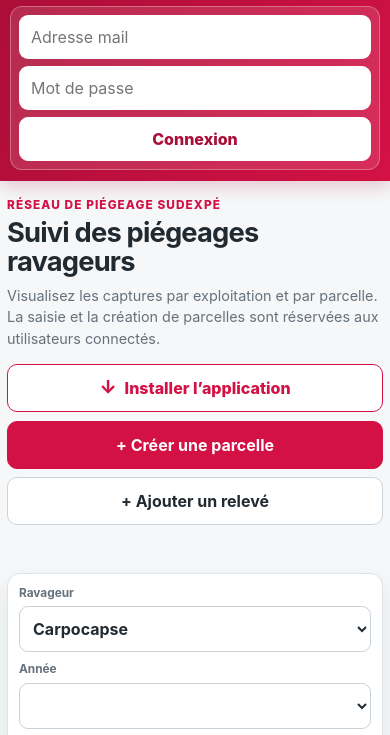
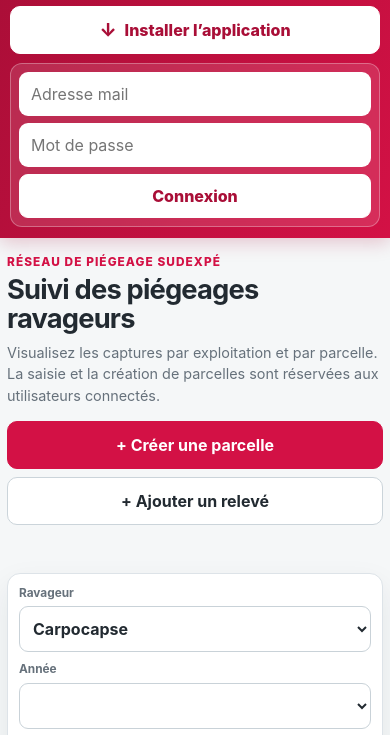
Before and after one commit to juchabs42/SAM-pi-gegage, a plain HTML site: page index.html in a window 390 px wide. Shown: the part 56-791 px from the top of the page. Drawn offline with nearby package versions, Linux system fonts and the light colour scheme.

Commit message:
Add files via upload

```diff
--- a/index.html
+++ b/index.html
@@ -14,7 +14,7 @@
   <link rel="manifest" href="site.webmanifest">
 <meta name="description" content="SAM Piégeage — suivi partagé des captures de ravageurs par parcelle.">
 <title>SAM Piégeage</title>
-<link rel="stylesheet" href="style.css?v=20260813-5">
+<link rel="stylesheet" href="style.css?v=20260813-6">
 </head>
 <body>
   <header class="topbar">
@@ -27,6 +27,11 @@
         <h1>SAM Piégeage</h1>
       </div>
     </div>
+
+    <button id="installAppButton" class="install-button install-button-header" type="button">
+      <span class="install-icon" aria-hidden="true">↓</span>
+      Installer l’application
+    </button>
 
     <div class="auth-card" aria-label="Connexion">
       <form id="loginForm" class="auth-form">
@@ -56,12 +61,7 @@
       </div>
 
       <div class="heading-actions">
-        <button id="installAppButton" class="install-button" type="button">
-          <span class="install-icon" aria-hidden="true">↓</span>
-          Installer l’application
-        </button>
-
-        <div id="editActions" class="edit-actions" hidden>
+<div id="editActions" class="edit-actions" hidden>
           <button id="addParcelButton" class="primary-button action-button" type="button">+ Créer une parcelle</button>
           <button id="addObservationButton" class="secondary-button action-button" type="button">+ Ajouter un relevé</button>
         </div>
@@ -275,7 +275,7 @@
 
   <script src="https://cdn.jsdelivr.net/npm/@supabase/supabase-js@2"></script>
   <script src="https://cdn.jsdelivr.net/npm/chart.js@4.4.7/dist/chart.umd.min.js"></script>
-  <script src="config.js?v=20260813-5"></script>
-  <script src="app.js?v=20260813-5"></script>
+  <script src="config.js?v=20260813-6"></script>
+  <script src="app.js?v=20260813-6"></script>
 </body>
 </html>
--- a/style.css
+++ b/style.css
@@ -359,23 +359,22 @@
 }
 
 .install-button {
-  display: inline-flex;
+  display: none;
   align-items: center;
   justify-content: center;
   gap: 8px;
   min-height: 44px;
-  width: 100%;
   padding: 0 15px;
-  border: 1px solid var(--sam);
+  border: 1px solid #fff;
   border-radius: 10px;
-  color: var(--sam);
+  color: var(--brand-dark);
   background: #fff;
   font-weight: 800;
 }
 
 .install-button:hover {
-  color: #fff;
-  background: var(--sam);
+  color: var(--brand-dark);
+  background: #fff;
 }
 
 .install-button[hidden] {
@@ -416,13 +415,32 @@
   }
 
   .topbar {
+    display: grid;
+    grid-template-columns: auto 1fr;
+    align-items: center;
     gap: 9px;
     padding: 9px 10px 11px;
   }
 
   .brand {
+    grid-column: 1 / -1;
     width: 100%;
     gap: 10px;
+  }
+
+  .install-button-header {
+    display: inline-flex;
+    width: 100%;
+    min-height: 44px;
+    white-space: nowrap;
+  }
+
+  .auth-card {
+    width: 100%;
+    min-width: 0;
+    margin-left: 0;
+    padding: 8px;
+    border-radius: 12px;
   }
 
   .logo-shell {
@@ -433,11 +451,6 @@
 
   .brand h1 {
     font-size: 1.06rem;
-  }
-
-  .auth-card {
-    padding: 8px;
-    border-radius: 12px;
   }
 
   .auth-form {
@@ -671,6 +684,17 @@
 }
 
 @media (max-width: 390px) {
+
+  .topbar {
+    grid-template-columns: 1fr;
+  }
+
+  .brand,
+  .install-button-header,
+  .auth-card {
+    grid-column: 1;
+  }
+
   .auth-form {
     grid-template-columns: 1fr;
   }
```
